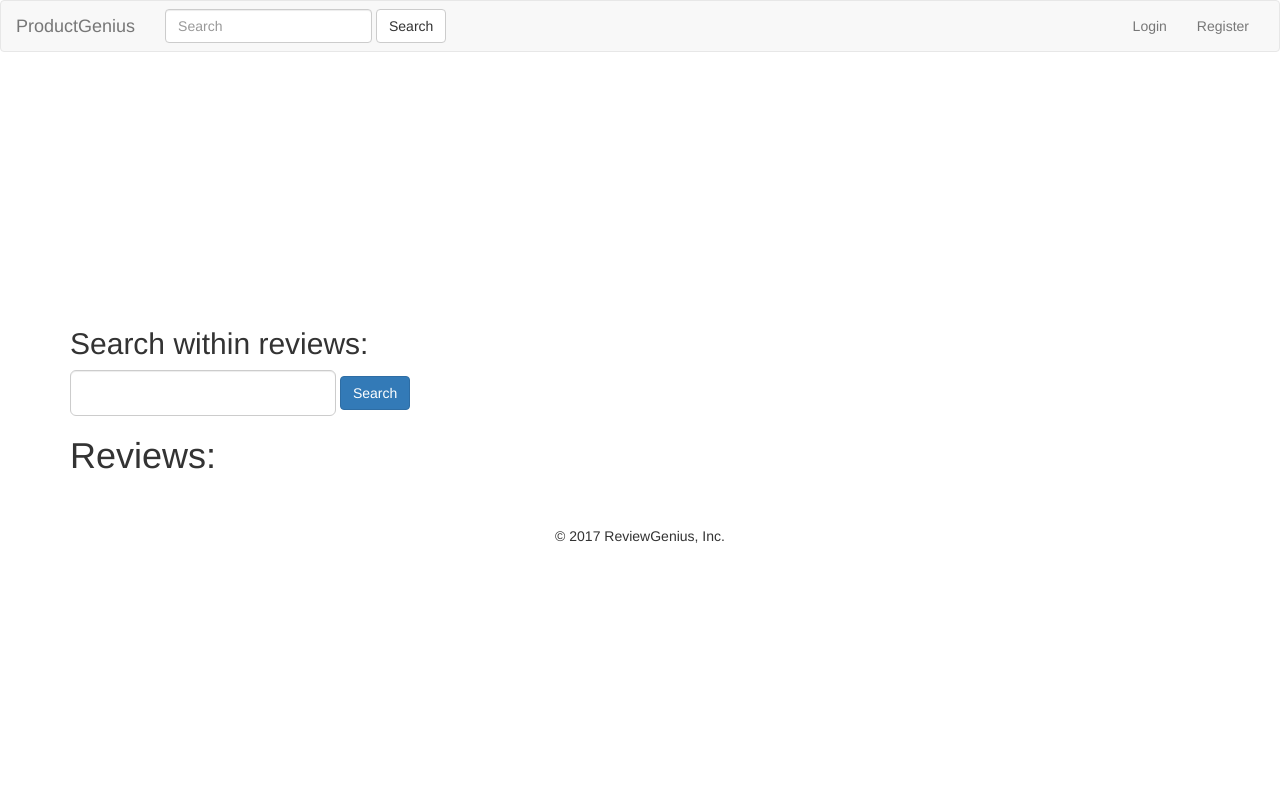
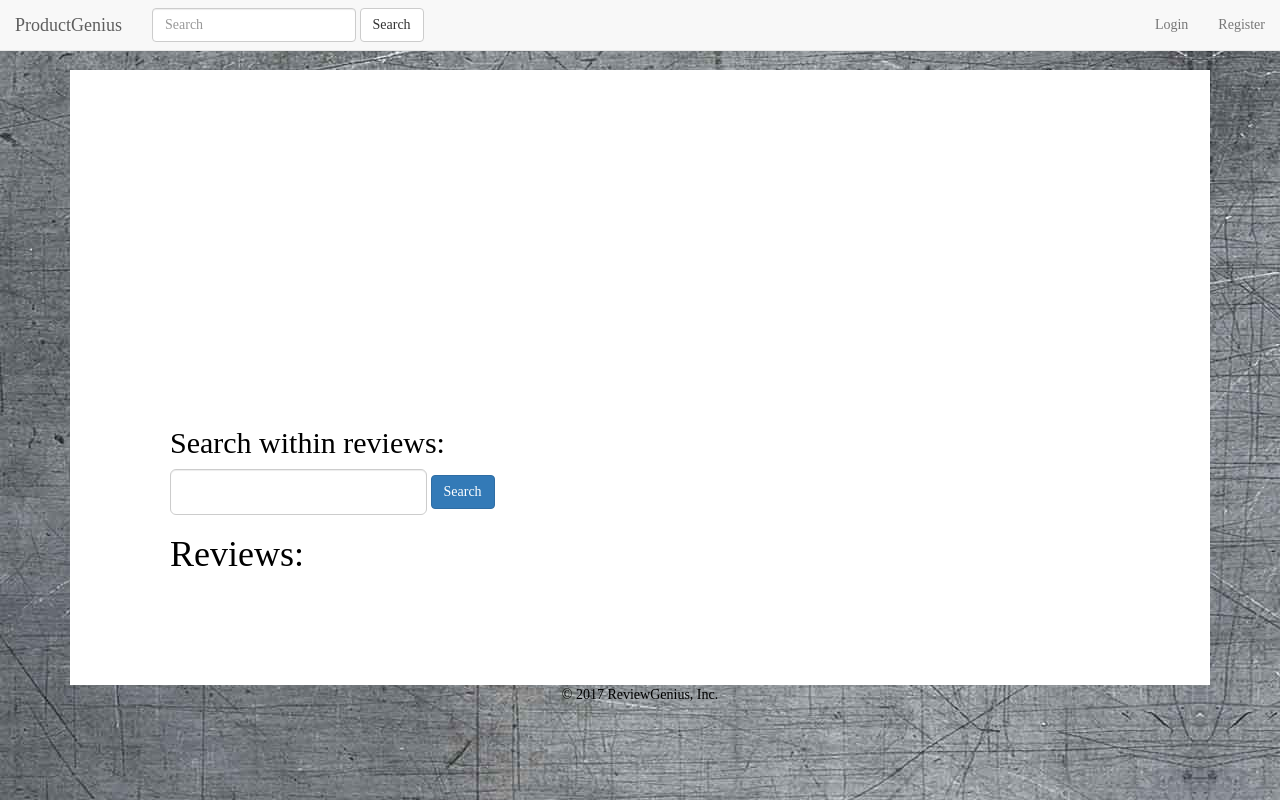
Before and after one commit to michberr/ProductGenius, a Flask app: template templates/product_details.html in a window 1280 px wide. Run offline with Flask 2, Linux system fonts and the light colour scheme; the template is opened without the code that fills it, so the values that code supplies are empty; a map, chart or similar area stays blank; some libraries are stand-ins or nearby versions.

Commit message:
Updates layout and css styling for product listing and details pages

```diff
--- a/static/styles.css
+++ b/static/styles.css
@@ -1,3 +1,56 @@
 .highlight {
-    background-color: #00E5EE;
+    background-color: #c7ffff;
 }
+
+#product-img {
+    float: left;
+    width: 500px;
+    padding: 40px;
+}
+
+#product-details {
+    font-size: 30px;
+    float: left;
+    width: 500px;
+    padding: 40px;
+    font-family: Avenir;
+}
+
+.product {
+    background-color: white;
+    padding: 20px;
+    width: 1200px;
+    height: 500px;
+    font-family: Avenir;
+}
+
+body {
+    padding-top: 70px;
+    background-image: url("/static/background.jpg");
+    font-family: Avenir;
+    color: black;
+}
+
+#search-term {
+    color: black;
+}
+
+/* unvisited link */
+a:link {
+    color: black;
+}
+
+/* visited link */
+a:visited {
+    color: grey;
+}
+
+/* mouse over link */
+a:hover {
+    color: hotpink;
+}
+
+#product-page {
+    background-color: white;
+    padding: 100px;
+}
--- a/templates/base.html
+++ b/templates/base.html
@@ -27,7 +27,7 @@
   <!-- This is where the body goes -->
   <body>
 
-    <nav class="navbar navbar-default">
+    <nav class="navbar navbar-default navbar-fixed-top">
       <div class="container-fluid">
         <!-- Brand and toggle get grouped for better mobile display -->
         <div class="navbar-header">
--- a/templates/product_details.html
+++ b/templates/product_details.html
@@ -2,6 +2,9 @@
 
 {% block content %}
 
+<div class="row">
+  <div class="col-lg-12 col-lg-offset-0">
+    <div id="product-page">
       <h1>{{ product.title }}</h1>
 
       <div>
@@ -34,12 +37,16 @@
       <div id="reviews">
         {% for rev in reviews %}
           <h3>{{ rev.summary }}</h3>
+          <img src="/static/heart-empty.jpg" height="35" width="35" value={{ rev.review_id}}>
           <ul>
             <li>Score: {{ rev.score }}</li>
             <li>Helpful rating: {{ rev.helpful_fraction }}</li>
             <li>{{ rev.review }}</li>
           </ul>
         {% endfor %}
+      </div>
+    </div>
+  </div>
 </div>
 
 <!-- Javascript links -->
@@ -48,6 +55,7 @@
 <script> var asin = "{{ product.asin }}";</script>
 <script src="/static/histogram.js"></script>
 <script src="/static/reviews.js"></script>
+<script src="static/favorite.js"></script>
 
 
 {% endblock %}
--- a/templates/register_form.html
+++ b/templates/register_form.html
@@ -1,10 +1,8 @@
 {% extends 'base.html' %}
 
-{% block title %} Register {% endblock %}
+{% block content %}
 
-{% block heading %} Create an Account {% endblock %}
-
-{% block content %}
+<h1>Create an Account</h1>
 
 <form action="/register" method="POST">
   <div class="form-group">
```
Also changed, not shown: templates/product_listing.html (+8 -4 lines), static/background.jpg (added), static/heart-empty.jpg (added), static/heart.png (added). Lines whose indentation alone changed are shown as unchanged.
